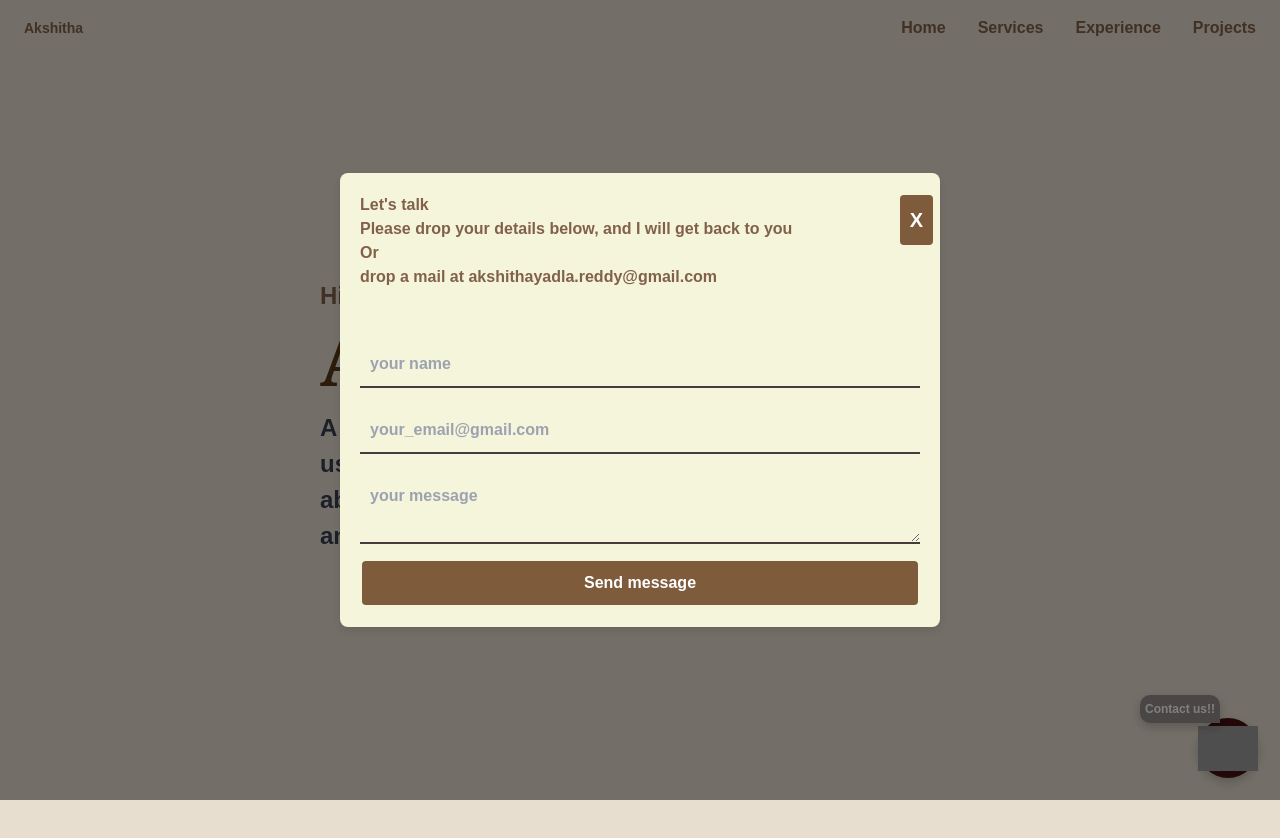
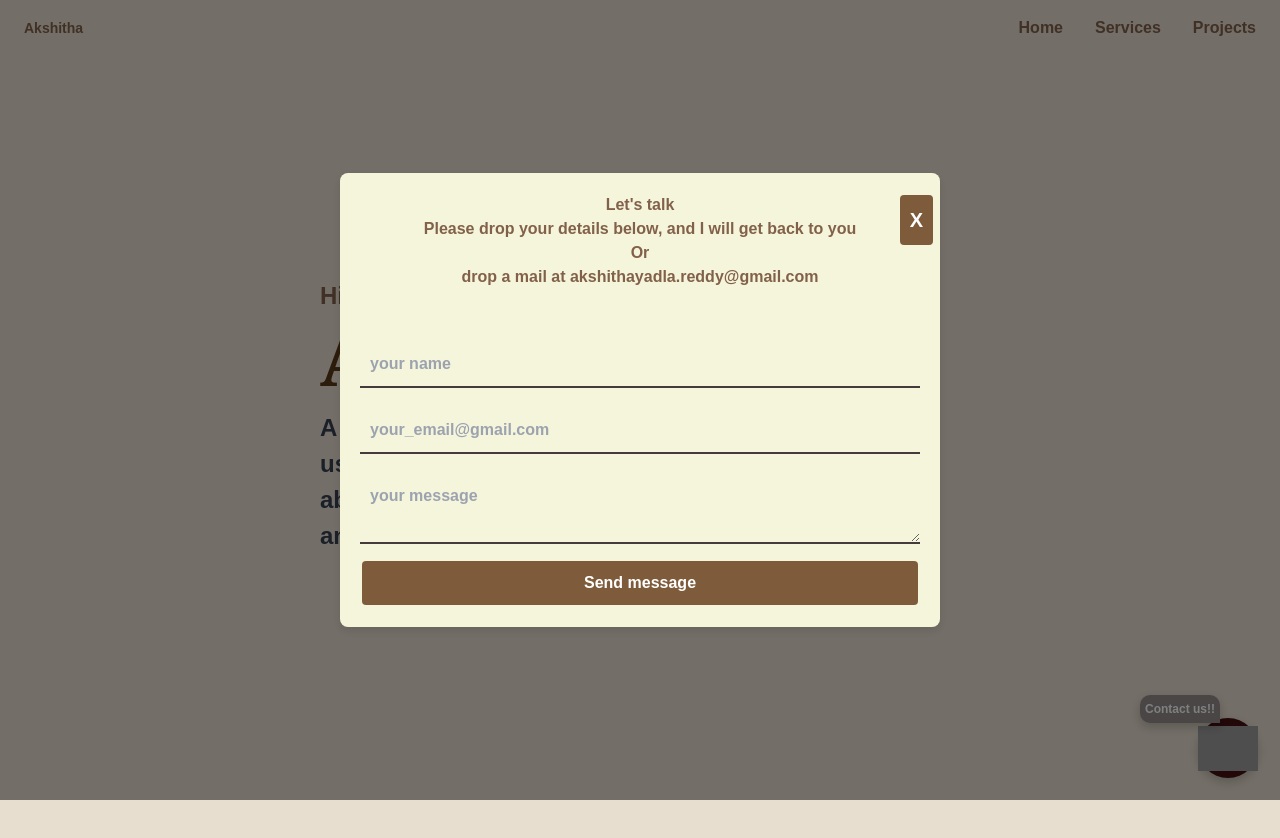
Before and after one commit to akshitha-reddy-yadla/portfolio, a React (Vite) app: page / in a window 1280 px wide. Both pictures are taken after a click on the button "Contact us!!". Shown: the top 838 px of the page. Built offline with nearby package versions, Linux system fonts and the light colour scheme; grey boxes are pictures that could not be loaded.

Commit message:
Remove experience routes

```diff
--- a/src/App.jsx
+++ b/src/App.jsx
@@ -5,7 +5,6 @@ import './core/styles.css'
 import Hero from './components/hero/Hero'
 import Services from './components/services/Services'
 import Projects from './components/projects/Projects'
-import Experience from './components/experience/Experience'
 import Navbar from './components/nav/NavBar'
 import { BrowserRouter, Route, Routes, useLocation } from 'react-router-dom'
 import emailjs from 'emailjs-com';
@@ -221,7 +220,7 @@ export default function App() {
           <Routes >
             <Route path="/" element={<Hero />} />
             <Route path="/services" element={<Services />} />
-            <Route path="/experience" element={<Experience />} />
+            {/* <Route path="/experience" element={<Experience />} /> */}
             <Route path="/projects" element={<Projects />} />
           </Routes>
         </motion.section>
@@ -239,6 +238,7 @@ export default function App() {
           <div className="contact-page">
             <div className="contact-content">
               <button className="close-btn" onClick={toggleContactPage}>X</button>
+              <div className='text-center'>
                 <span>Let's talk</span>
                 <br />
                 <span >Please drop your details below, and I will get back to you </span>
@@ -246,7 +246,7 @@ export default function App() {
                 <span>Or</span>
                 <br />
                 <span >drop a mail at akshithayadla.reddy@gmail.com</span>
-              <br />
+              </div>
               <form className="form" onSubmit={validateForm} >
                 <p>
                   <span className="success text-green-700" id="sent">&nbsp;</span>
--- a/src/components/nav/NavBar.jsx
+++ b/src/components/nav/NavBar.jsx
@@ -50,7 +50,7 @@ const Navbar = () => {
                     <div className="hidden lg:flex z-10 space-x-8">
                         <Link to="/" className="hover:text-red-800 transition-all Z-10 duration-300">Home</Link>
                         <Link to="/services" className="hover:text-red-800 transition-all Z-10 duration-300">Services</Link>
-                        <Link to="/experience" className="hover:text-red-800 transition-all Z-10 duration-300">Experience</Link>
+                        {/* <Link to="/experience" className="hover:text-red-800 transition-all Z-10 duration-300">Experience</Link> */}
                         <Link to="/projects" className="hover:text-red-800 transition-all Z-10 duration-300">Projects</Link>
                     </div>
                 </div>
@@ -78,9 +78,9 @@ const Navbar = () => {
                     <Link to="/services" onClick={handleNavItemClick} className="hover:text-orange-100 transition-all duration-300">
                          Services
                     </Link>
-                    <Link to="/experience" onClick={handleNavItemClick} className="hover:text-orange-100 transition-all duration-300">
+                    {/* <Link to="/experience" onClick={handleNavItemClick} className="hover:text-orange-100 transition-all duration-300">
                         Experience
-                    </Link>
+                    </Link> */}
                     <Link to="/projects" onClick={handleNavItemClick} className="hover:text-orange-100 transition-all duration-300">
                         Projects
                     </Link>
```
Lines whose indentation alone changed are shown as unchanged.
